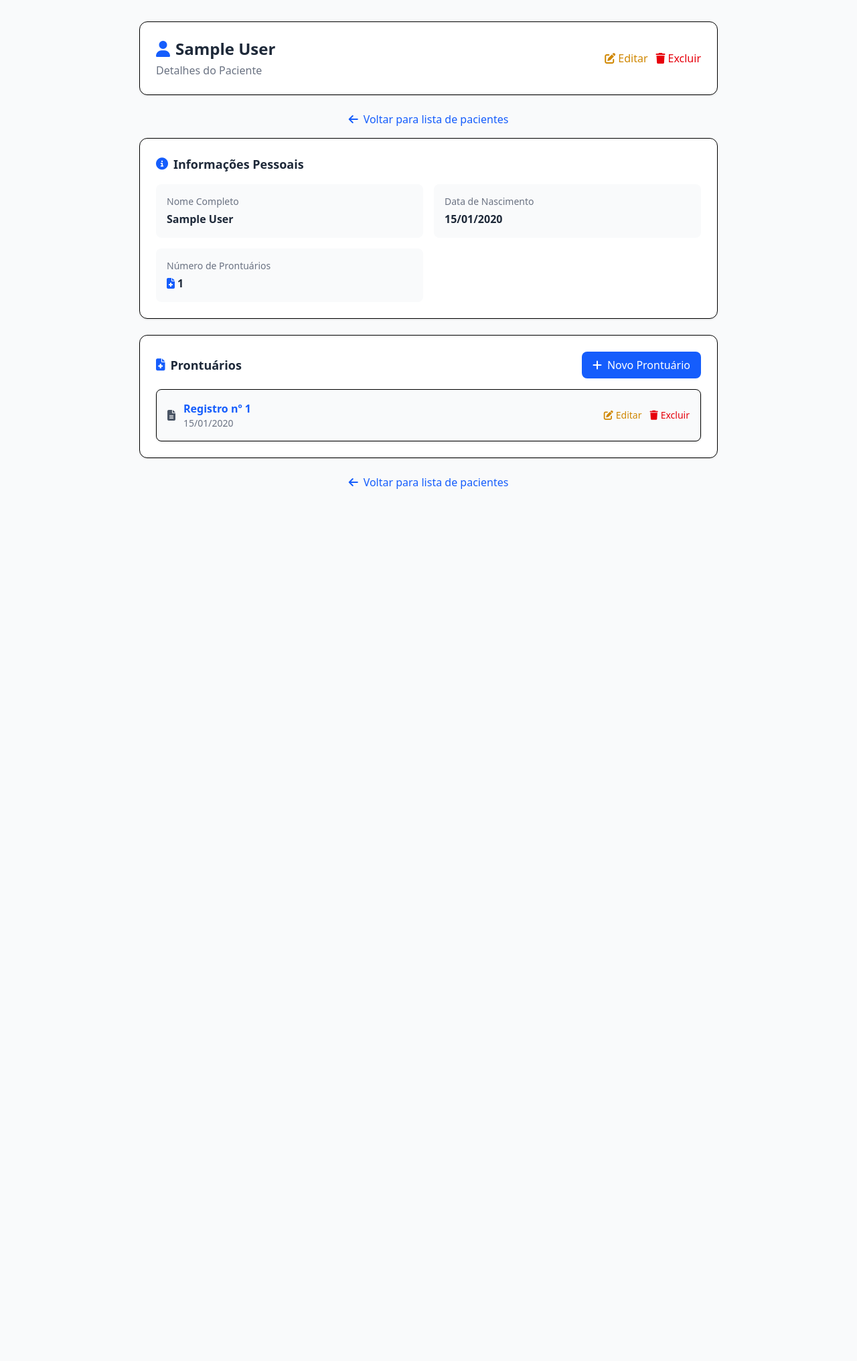
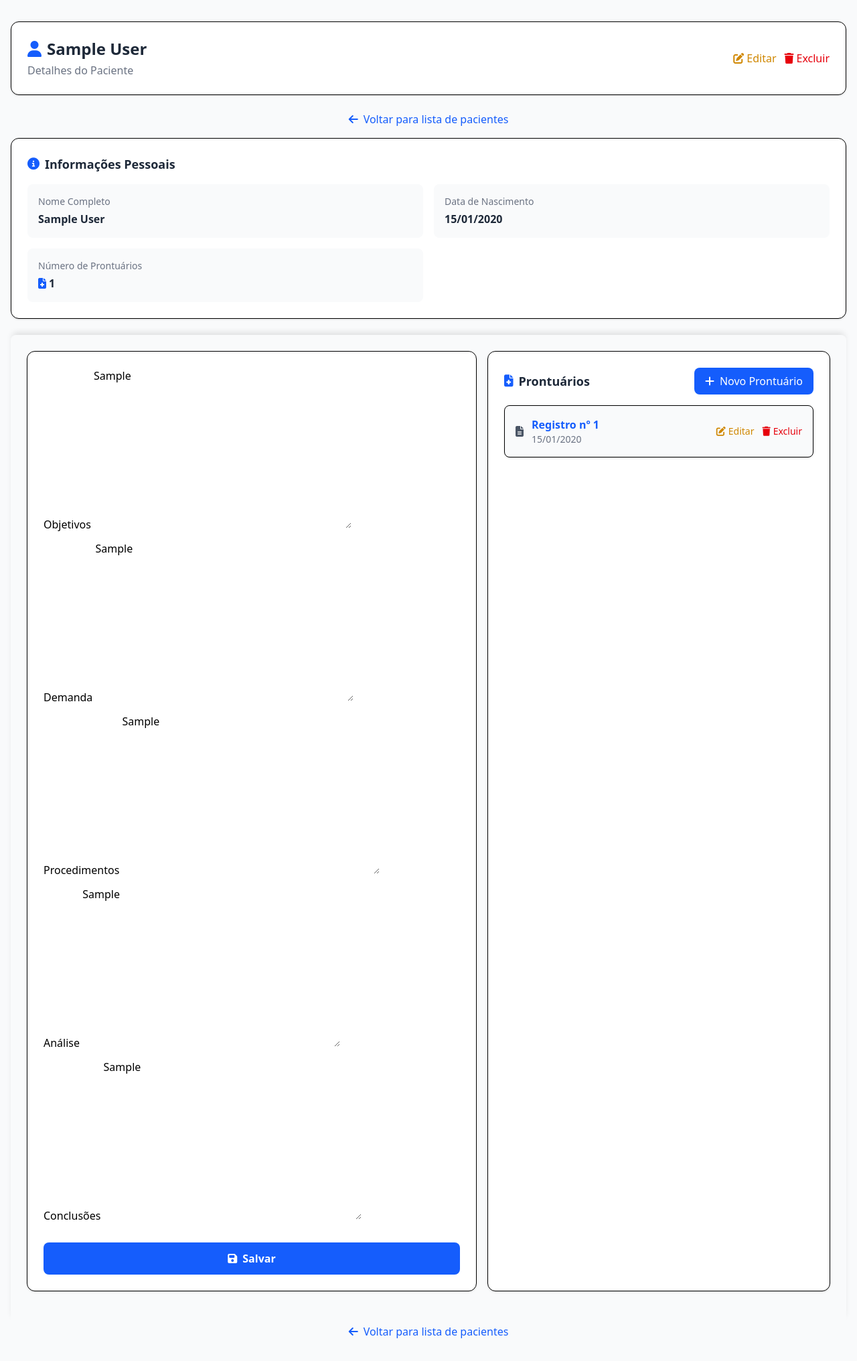
Before and after one commit to psifabiohenrique/psi-assist-backend, a Django app: page /1/ in a window 1280 px wide. Shown: the whole page at 67% size. Before the commit the page ends 730 px from the top, so only its background shows below. Run offline with Django 5.2, Linux system fonts and the light colour scheme; a user stored in the database is signed in; tables that the repository leaves empty hold one stand-in row (values such as "Sample post"); some libraries are stand-ins or nearby versions.

Commit message:
Added summary card on PatientDetailView and template.

```diff
--- a/src/patients/forms.py
+++ b/src/patients/forms.py
@@ -14,3 +14,4 @@ class PatientSummaryForm(forms.ModelForm):
     class Meta:
         model = Patient
         fields = ['objectives', 'clinical_demand', 'clinical_procedures', 'clinical_analysis', 'clinical_conclusion']
+        exclude = ['first_name', 'second_name', 'full_name', 'birth_date']
--- a/src/patients/models.py
+++ b/src/patients/models.py
@@ -13,11 +13,11 @@ class Patient(models.Model):
     full_name = models.CharField('Nome completo', max_length=255, blank=True)
     birth_date = models.DateField('Data de nascimento')
 
-    objectives = models.TextField('Objetivos', blank=True, null=True)
-    clinical_demand = models.TextField('Demanda', blank=True, null=True)
-    clinical_procedures = models.TextField('Procedimentos', blank=True, null=True)
-    clinical_analysis = models.TextField('Análise', blank=True, null=True)
-    clinical_conclusion = models.TextField('Conclusões', blank=True, null=True)
+    objectives = models.TextField(verbose_name='Objetivos', blank=True, null=True)
+    clinical_demand = models.TextField(verbose_name='Demanda', blank=True, null=True)
+    clinical_procedures = models.TextField(verbose_name='Procedimentos', blank=True, null=True)
+    clinical_analysis = models.TextField(verbose_name='Análise', blank=True, null=True)
+    clinical_conclusion = models.TextField(verbose_name='Conclusões', blank=True, null=True)
 
     def save(self, *args, **kwargs):
         if not self.full_name:
--- a/src/patients/templates/patients/patient_detail.html
+++ b/src/patients/templates/patients/patient_detail.html
@@ -1,3 +1,4 @@
+{% load crispy_forms_tags %}
 <!DOCTYPE html>
 <html lang="pt-br">
 
@@ -12,7 +13,7 @@
 </head>
 
 <body class="min-h-screen bg-gray-50 py-8">
-    <div class="max-w-4xl mx-auto px-4">
+    <div class="max-w-7xl mx-auto px-4">
         <!-- Header -->
         <div class="bg-white p-6 border rounded-xl shadow-sm mb-6">
             <div class="flex items-center justify-between">
@@ -71,8 +72,26 @@
             </div>
         </div>
 
+    <div class="p-6 shadow-[0_-6px_10px_-3px_rgba(0,0,0,0.12)] rounded-lg flex flex-row justify-between">
+        <!-- Campos de resumo do paciente -->
+        <div class="bg-white p-6 border rounded-xl shadow-sm mb-6 min-w-2xl">
+            <form method="post">
+                {% csrf_token %}
+                {{ form|crispy }}
+
+                <!-- Botões -->
+                <div class="flex space-x-4 pt-4">
+                    <button type="submit"
+                            class="flex-1 bg-blue-600 hover:bg-blue-700 text-white font-semibold py-3 px-6 rounded-lg transition-colors duration-200 flex items-center justify-center space-x-2 hover:scale-105 transform">
+                        <i class="fas fa-save"></i>
+                        <span>Salvar</span>
+                    </button>
+                </div>
+            </form>
+        </div>
+
         <!-- Prontuários -->
-        <div class="bg-white p-6 border rounded-xl shadow-sm mb-6">
+        <div class="bg-white p-6 border rounded-xl shadow-sm mb-6 min-w-lg">
             <div class="flex items-center justify-between mb-4">
                 <h2 class="text-lg font-semibold text-gray-800 flex items-center space-x-2">
                     <i class="fas fa-file-medical text-blue-600"></i>
@@ -120,6 +139,7 @@
                 {% endfor %}
             </div>
         </div>
+    </div>
 
         <!-- Controle de Paginação -->
             {% if is_paginated %}
--- a/src/patients/views.py
+++ b/src/patients/views.py
@@ -1,7 +1,6 @@
 from django.views.generic import (
     ListView,
     CreateView,
-    DetailView,
     UpdateView,
     DeleteView,
 )
@@ -33,12 +32,16 @@ class PatientCreateView(LoginRequiredMixin, CreateView):
         return super().form_valid(form)
 
 
-class PatientDetailView(LoginRequiredMixin, DetailView):
+class PatientDetailView(LoginRequiredMixin, UpdateView):
     model = Patient
     template_name = "patients/patient_detail.html"
     form_class = PatientSummaryForm
+    pk_url_kwarg = "pk"
     context_object_name = "patient"
     paginate_by = 5
+
+    def get_success_url(self):
+        return reverse_lazy("patients:detail", kwargs={"pk": self.object.pk})
 
     def get_queryset(self):
         return Patient.objects.filter(user=self.request.user)
@@ -52,6 +55,8 @@ class PatientDetailView(LoginRequiredMixin, DetailView):
         paginator = Paginator(records, self.paginate_by)
         page_number = self.request.GET.get('page')
         page_obj = paginator.get_page(page_number)
+
+        context['form'] = kwargs.get('form') or PatientSummaryForm(instance=self.get_object())
 
         context['records_page'] = page_obj
         context['is_paginated'] = page_obj.has_other_pages()
```
